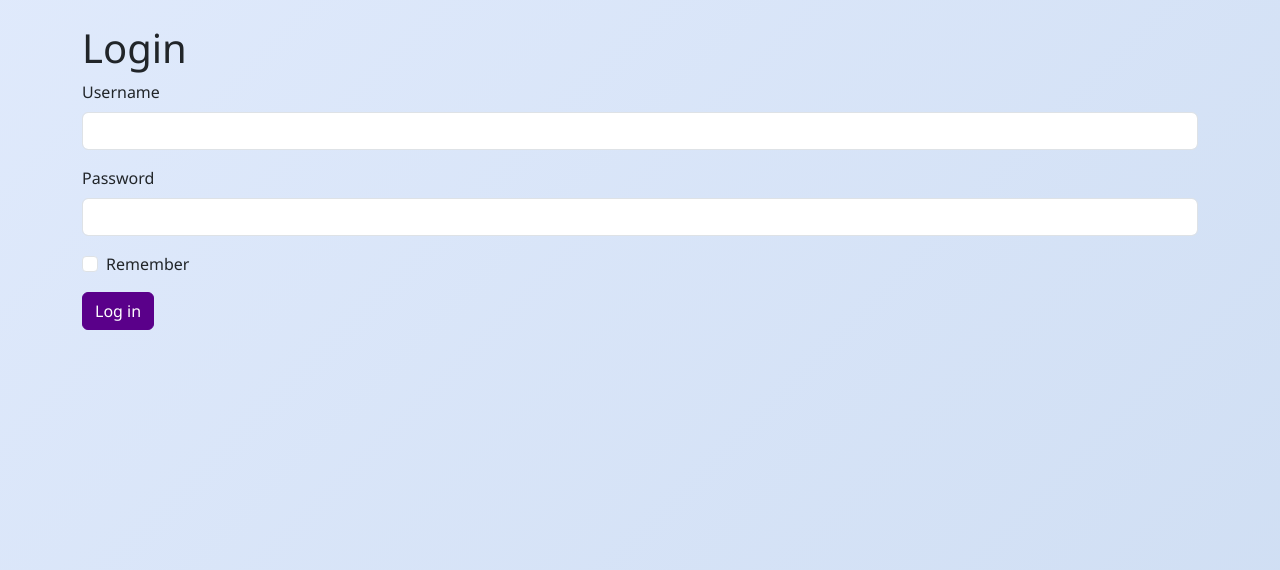
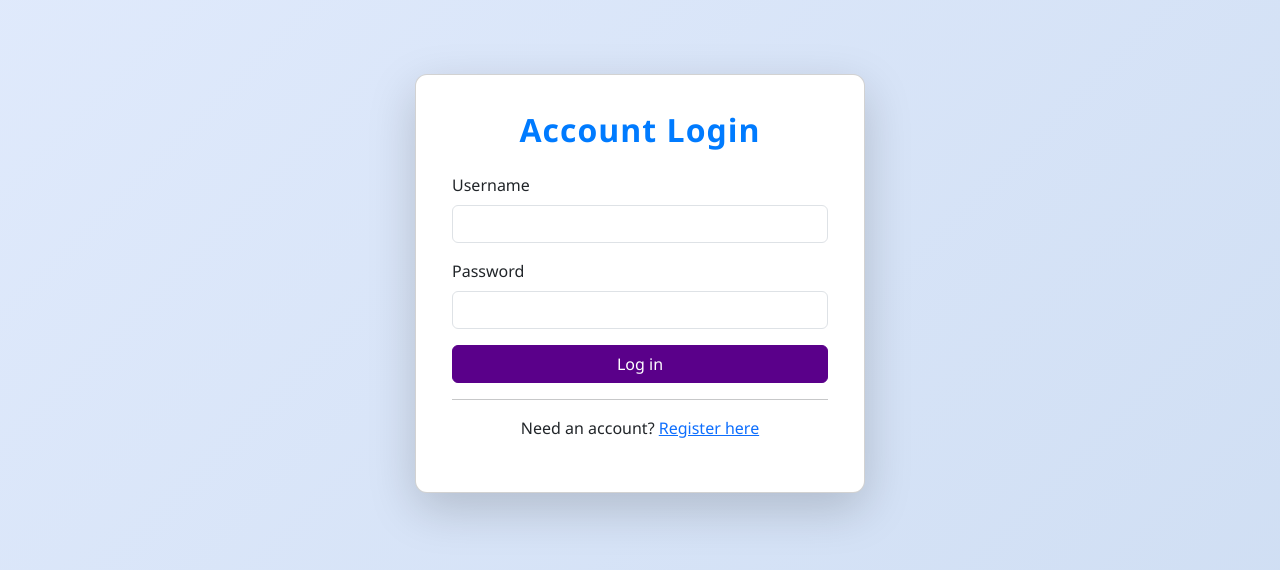
Before and after one commit to smitsky/flask5, a Flask app: page /login in a window 1280 px wide. Shown: the part 72-642 px from the top of the page. Run offline with Flask 3, Linux system fonts and the light colour scheme.

Commit message:
Update login.html

```diff
--- a/templates/login.html
+++ b/templates/login.html
@@ -1,33 +1,39 @@
 {% extends "base.html" %}
+
 {% block title %}Login{% endblock %}
+
 {% block content %}
-  <h1>Login</h1>
-  <form method="post" action="{{ url_for('login') }}">
+<div class="row justify-content-center">
+    <div class="col-md-6">
+
+        <div id="login-card" class="card shadow-lg">
+            <div class="card-body">
+                <h2 class="card-title text-center mb-4">Account Login</h2>
+
+                <form method="POST" action="{{ url_for('login') }}">
                     {{ form.hidden_tag() }}
-    <input type="hidden" name="next" value="{{ next or '' }}">
+
                     <div class="mb-3">
                         {{ form.username.label(class="form-label") }}
                         {{ form.username(class="form-control") }}
-      {% for err in form.username.errors %}
-        <div class="text-danger small">{{ err }}</div>
-      {% endfor %}
                     </div>
 
                     <div class="mb-3">
                         {{ form.password.label(class="form-label") }}
                         {{ form.password(class="form-control") }}
-      {% for err in form.password.errors %}
-        <div class="text-danger small">{{ err }}</div>
-      {% endfor %}
                     </div>
 
-    <div class="form-check mb-3">
-      {{ form.remember(class="form-check-input") }}
-      {{ form.remember.label(class="form-check-label", for=form.remember.id) }}
+                    {{ form.submit(class="btn btn-primary w-100") }}
+                </form>
+
+                <hr>
+                <p class="text-center mt-3">
+                    Need an account? <a href="{{ url_for('register') }}">Register here</a>
+                </p>
+
+            </div>
         </div>
 
-    <div>
-      {{ form.submit(class="btn btn-primary") }}
     </div>
-  </form>
+</div>
 {% endblock %}
```
Lines whose indentation alone changed are shown as unchanged.
